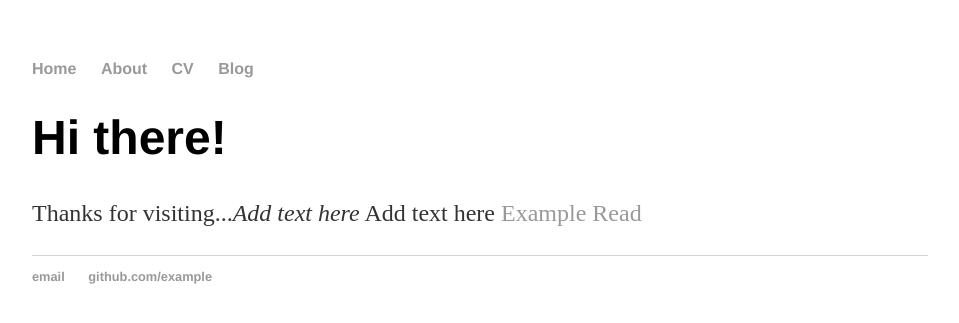
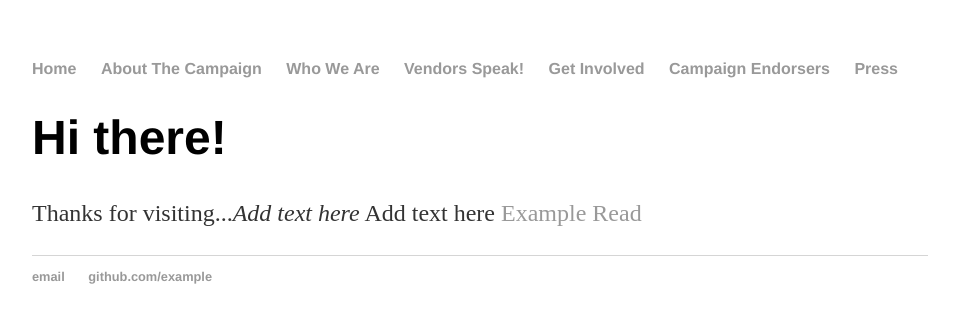
Before and after one commit to UnitedVendorsDC/unitedvendorsdc.github.io, a Jekyll site: the page built from index.html, in a window 1280 px wide. Shown: the top 323 px of the page, without its empty margins (160-1119 px from the left). Built offline with Jekyll 4.4.1, drawn with Linux system fonts in a browser that asks for light colours.

Commit message:
added menu items to the html

```diff
--- a/_layouts/default.html
+++ b/_layouts/default.html
@@ -11,9 +11,12 @@
 			<nav>
 	    		<ul>
 	        		<li><a href="/">Home</a></li>
-		        	<li><a href="/About">About</a></li>
-	        		<li><a href="/cv">CV</a></li>
-	        		<li><a href="/blog">Blog</a></li>
+		        	<li><a href="/about">About The Campaign</a></li>
+	        		<li><a href="/whoWeAre">Who We Are</a></li>
+					<li><a href="/vendorsSpeak">Vendors Speak!</a></li>
+					<li><a href="/getInvolved">Get Involved</a></li>
+					<li><a href="/campaignEndorsers">Campaign Endorsers</a></li>
+					<li><a href="/press">Press</a></li>
 	    		</ul>
 			</nav>
 			<div class="container">
```
